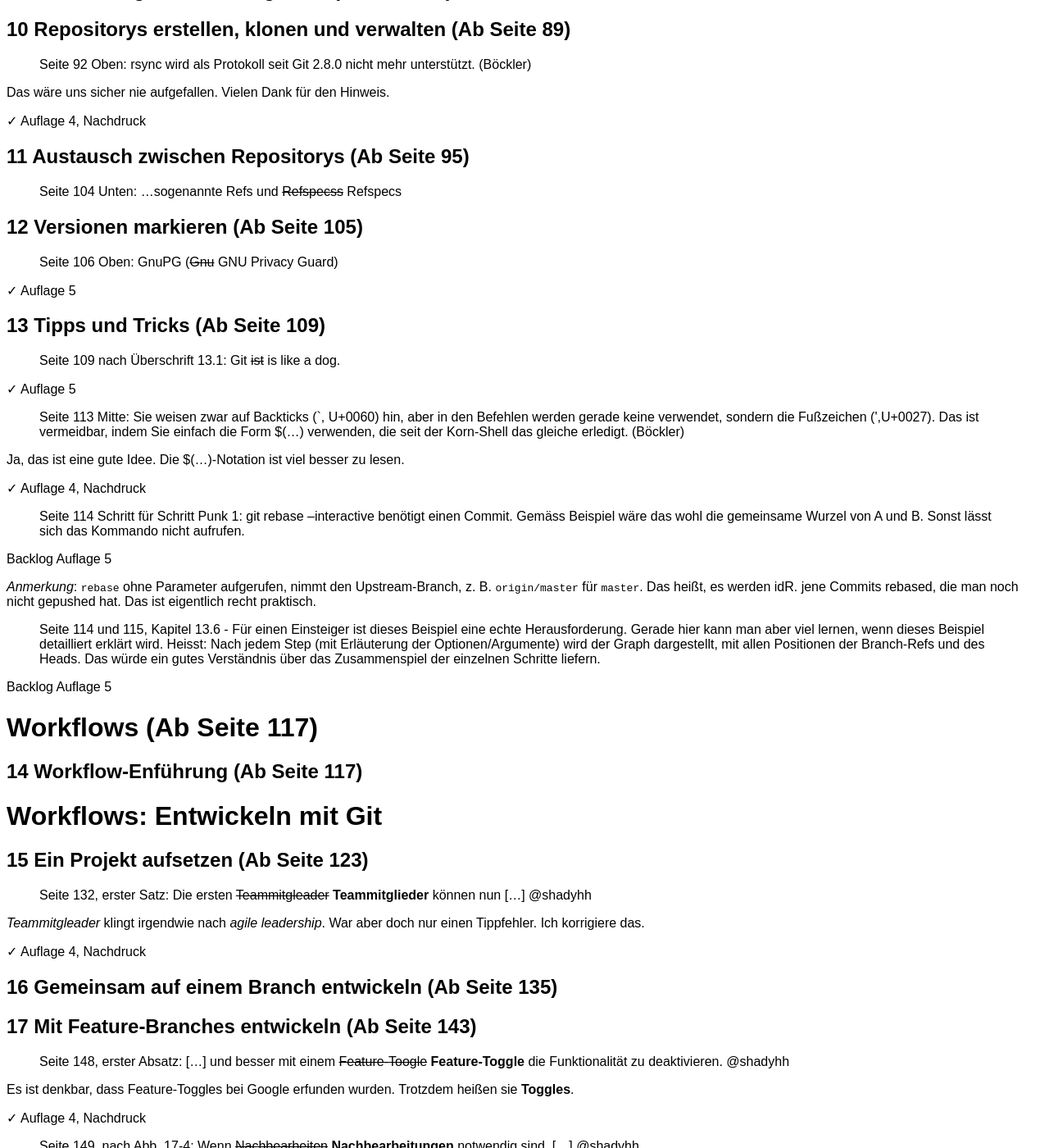
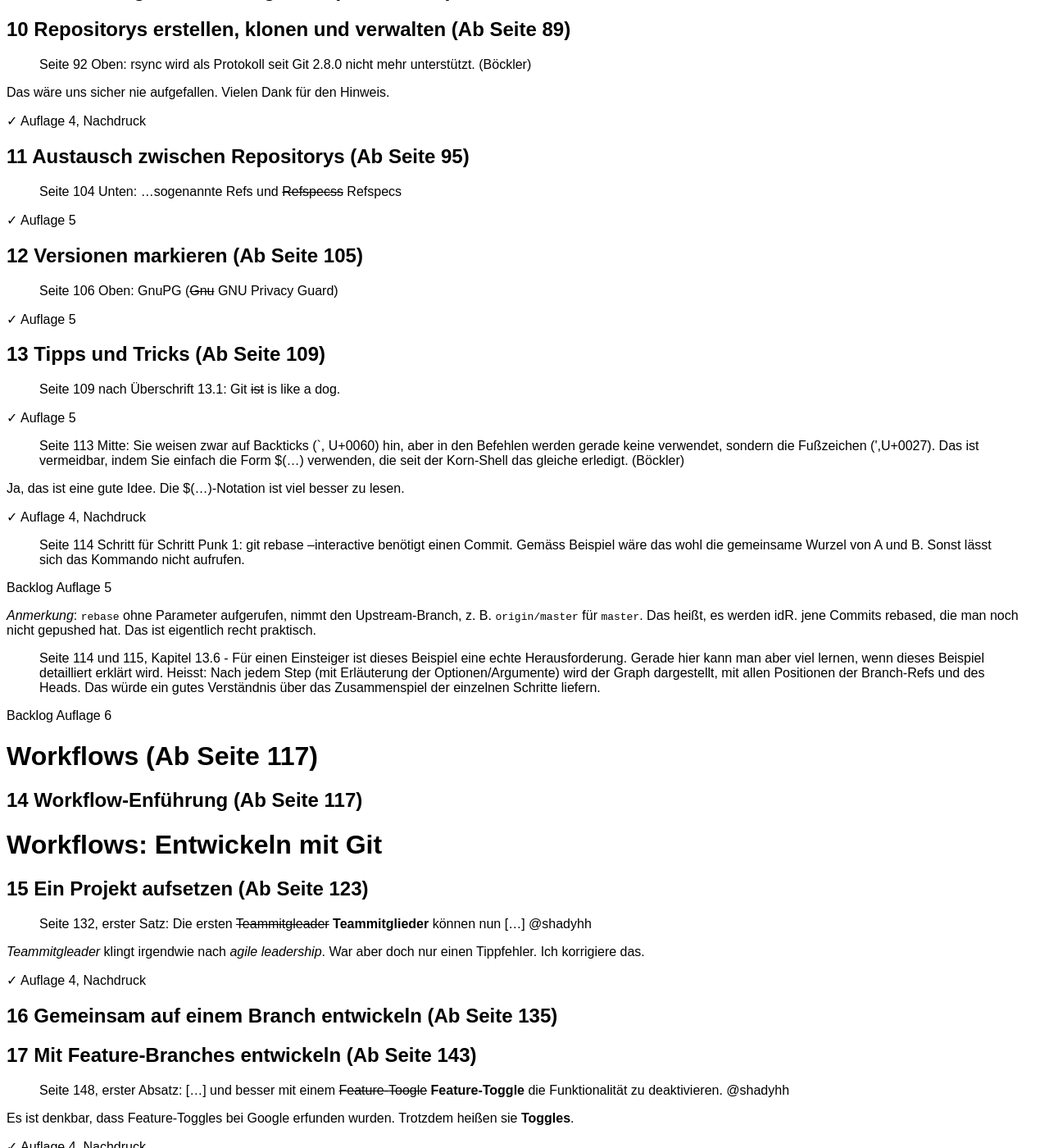
Before and after one commit to kapitel26/gitbuch-feedback, a Jekyll site: the page built from feedback-git-buch-auflage-4.md, in a window 1280 px wide and 1400 px high, scrolled down 927 px. Shown: the whole window at 82% size. Built offline with Jekyll 4.4.1, drawn with Linux system fonts in a browser that asks for light colours; some of the changed text lies outside the part shown.

Commit message:
Update feedback-git-buch-auflage-4.md

```diff
--- a/feedback-git-buch-auflage-4.md
+++ b/feedback-git-buch-auflage-4.md
@@ -53,6 +53,8 @@ Das wäre uns sicher nie aufgefallen. Vielen Dank für den Hinweis.
 
 > Seite 104 Unten: ...sogenannte Refs und ~~Refspecss~~ Refspecs
 
+✓ Auflage 5
+
 ## 12 Versionen markieren (Ab Seite 105)
 
 > Seite 106 Oben: GnuPG (~~Gnu~~ GNU Privacy Guard)
@@ -82,7 +84,7 @@ die man noch nicht gepushed hat. Das ist eigentlich recht praktisch.
 
 > Seite 114 und 115, Kapitel 13.6 - Für einen Einsteiger ist dieses Beispiel eine echte Herausforderung. Gerade hier kann man aber viel lernen, wenn dieses Beispiel detailliert erklärt wird. Heisst: Nach jedem Step (mit Erläuterung der Optionen/Argumente) wird der Graph dargestellt, mit allen Positionen der Branch-Refs und des Heads. Das würde ein gutes Verständnis über das Zusammenspiel der einzelnen Schritte liefern.
 
-Backlog Auflage 5
+Backlog Auflage 6
 
 # Workflows (Ab Seite 117)
 
@@ -115,7 +117,6 @@ Trotzdem heißen sie **Toggles**.
 
 Im Text steht **Nacharbeiten**. Kann man so lassen.
 
-⍻
 
 > Seite 151, vor Überschrift: -d:  Löscht den übergebenen ~~Branc~~ **Branch**.  @shadyhh
 
@@ -172,7 +173,6 @@ Korrekt. Wohl ein Copy-Paste-Bug unsererseits.
 
 Im Text steht **Nacharbeiten**. Kann man so lassen.
 
-⍻
 
 # Workflows: Repositorys pflegen (Ab Seite 213)
 
```
Also changed, not shown: other parts of feedback-git-buch-auflage-4.md (+1 -1 lines).
